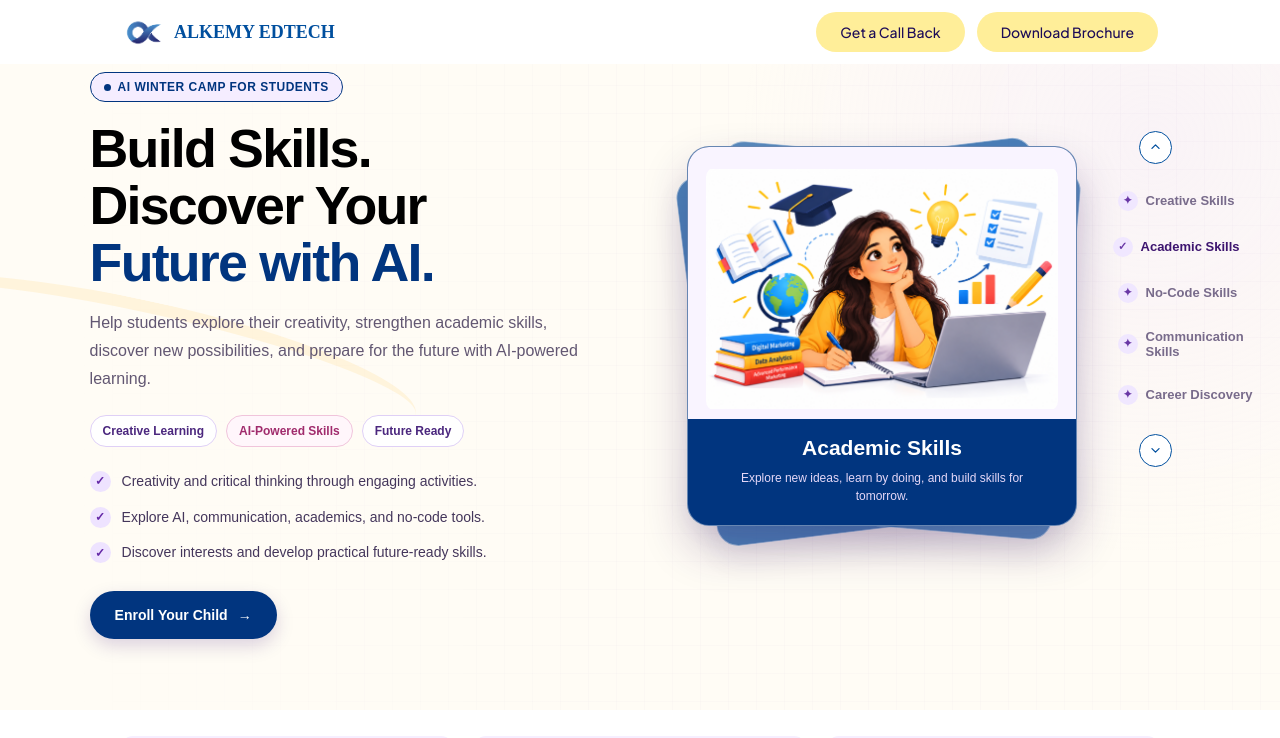
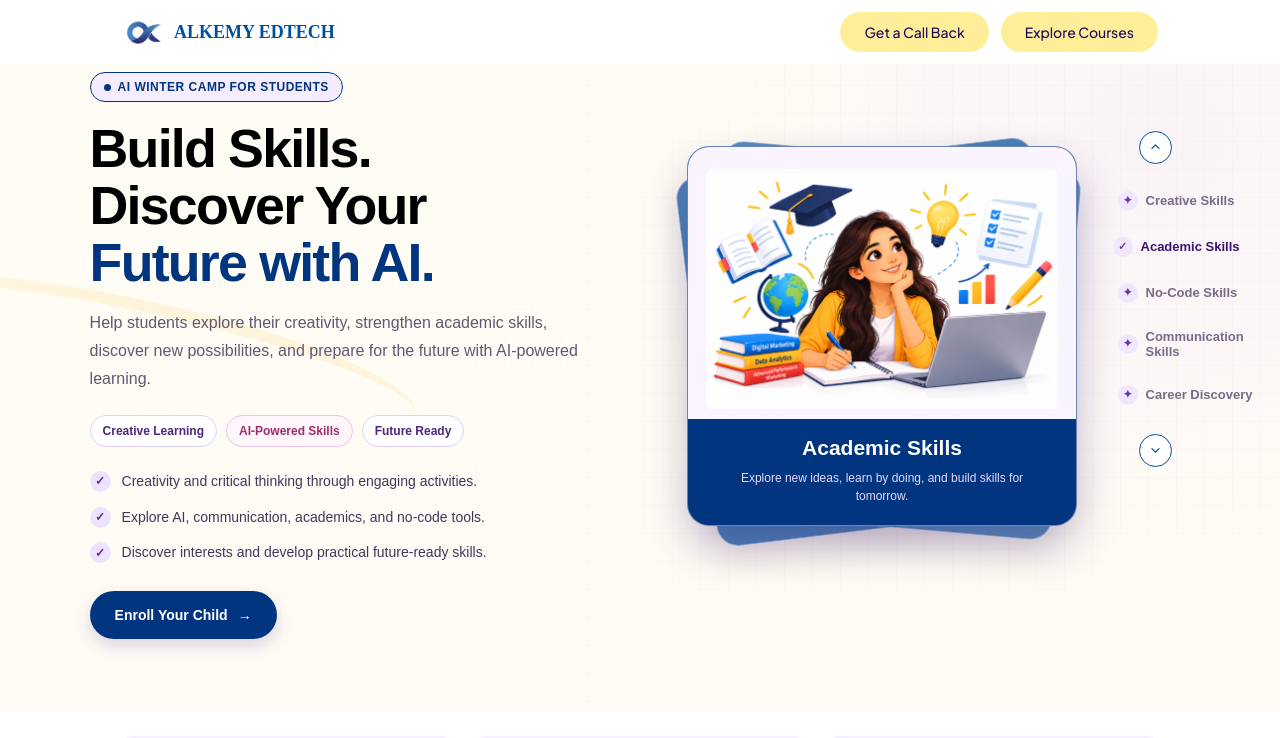
Before and after one commit to developerteam-lang/alkemy-landing-page, a React (Create React App) app: page / in a window 1280 px wide. Shown: the top 738 px of the page. Built offline with nearby package versions, Linux system fonts and the light colour scheme.

Commit message:
Changed download brochure to explore courses v28

```diff
--- a/src/Header.jsx
+++ b/src/Header.jsx
@@ -47,7 +47,7 @@ function Header({
                 }
               }}
           >
-            Download Brochure
+            Explore Courses
           </button>
         </div>
       </div>
```
